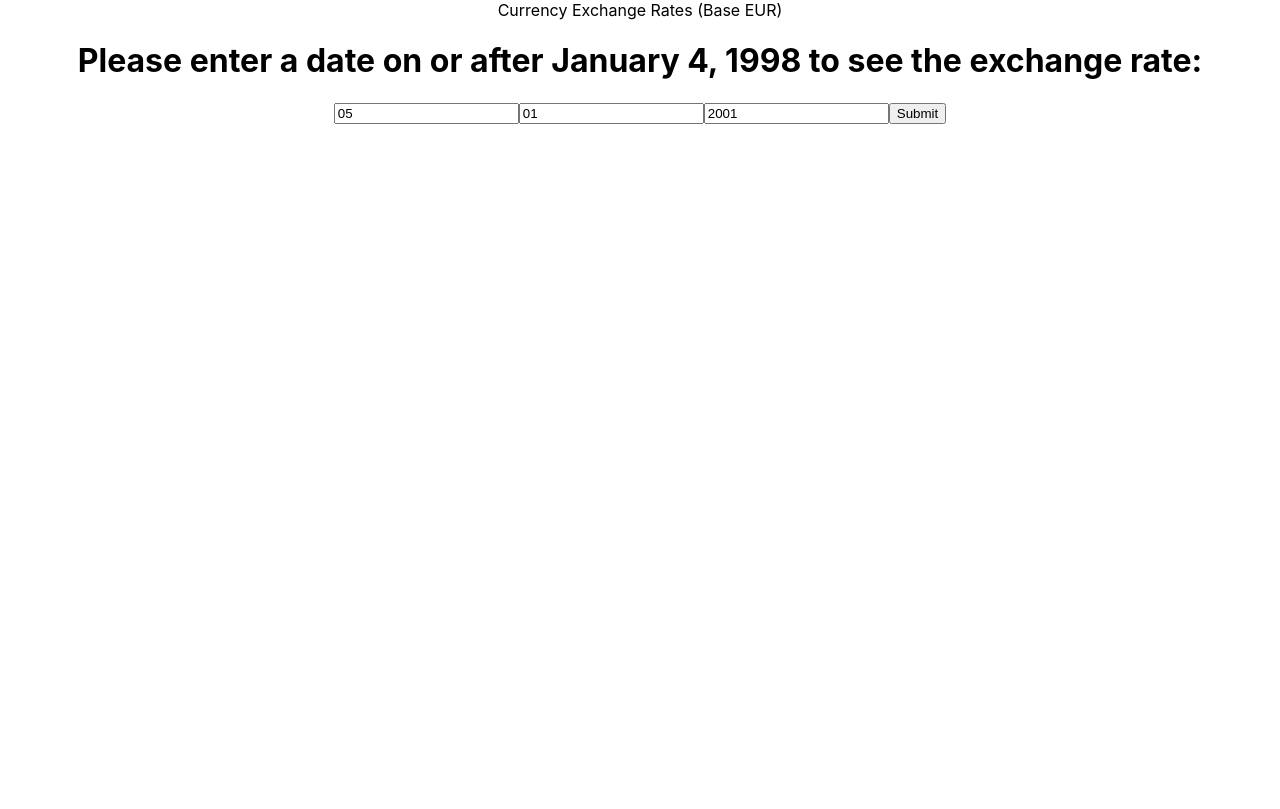
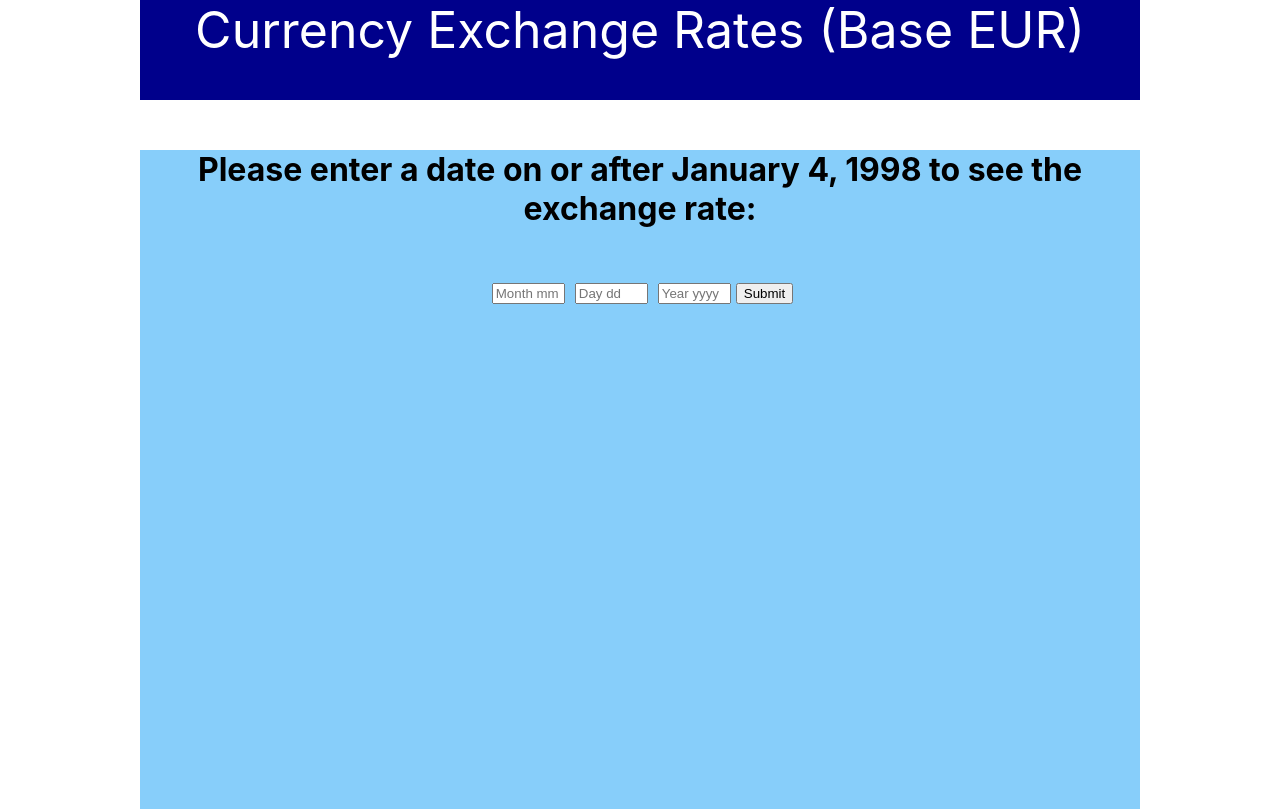
Before and after one commit to annes-github/currency_components, a React (Create React App) app: page / in a window 1280 px wide. Built offline with nearby package versions, Linux system fonts and the light colour scheme.

Commit message:
Adding css and onChange edits

```diff
--- a/src/App.css
+++ b/src/App.css
@@ -1,4 +1,127 @@
-.App {
+:root {
+  --bg: gray;
+  --text-color: white;
+  }
+
+
+body {
+  display: grid;
+  justify-content: center;
+  grid-template-rows: auto ;
+}
+
+.BarChartInput {
+  display: flexbox; /*grid*/
+  /* grid-template-columns: repeat(4, 1fr); */
+  text-align: center;
+  height: 200px;
+  width: 1000px;
+  /* border: 1px solid black;  */
+  align-items: end;
+  background-color: lightskyblue;
+}
+
+input {
+  margin: 5px;
+  width: 65px;
+  justify-content: center;
+}
+
+h1 {
+margin: 50px;
+justify-content: center;
+}
+
+#graph {
+  display: grid;
+  grid-template-columns: repeat(5, 1fr);
+  height: 500px;
+  width: 1000px;
+  /* border: 1px solid black;  */
+  align-items: end;
+  background-color: lightskyblue;
+}
+
+
+.BarChart-title {
+    background-color: darkblue;
+    height: 100px;
+    width: 1000px;
+    /* position: absolute; */
+    text-align: center;
+    font-size: 50px;
+    color: var(--text-color);
+}
+
+
+.BarChart-bar-GBP {
+    background-color: var(--bg);
+    text-align: center;
+    color: var(--text-color);
+    width: 100px;
+    /* height: 100px; */
+    justify-content: center;
+    grid-row: 2 /span 2;
+    grid-column: 2;
+
+}
+
+[class^="BarChart-"]:hover{
+  background-color: darkblue;
+  transition: background-color 3s;
+}
+
+.BarChart-bar-AUD {
+  background-color: var(--bg);
+  text-align: center;
+  color: var(--text-color);
+  width: 100px;
+  /* height: 100px; */
+  justify-content: center;
+  grid-row: 2 /span 2;
+  grid-column: 3;
+
+}
+
+.BarChart-bar-USD {
+  background-color: var(--bg);
+  text-align: center;
+  color: var(--text-color);
+  width: 100px;
+  /* height: 100px; */
+  justify-content: center;
+  grid-row: 2 /span 2;
+  grid-column: 4;
+
+}
+
+.BarChart-bar-CAD {
+  background-color: var(--bg);
+  text-align: center;
+  color: var(--text-color);
+  width: 100px;
+  height: 100px;
+  justify-content: center;
+  grid-row: 2 /span 2;
+  grid-column: 5;
+
+}
+
+
+
+
+
+
+
+
+
+
+
+
+
+
+
+/* .App {
   text-align: center;
 }
 
@@ -35,4 +158,4 @@
   to {
     transform: rotate(360deg);
   }
-}
+} */
--- a/src/App.js
+++ b/src/App.js
@@ -1,69 +1,86 @@
-import React, {useState} from 'react';
+import React, {useState, useEffect} from 'react';
 import './App.css';
 // import reactDom from 'react-dom';
 
 function App() {
 
-  const [year, setYear] = useState('2001');
-  const [month, setMonth] = useState('05');
-  const [day, setDay] = useState('01');
+  const [year, setYear] = useState();
+  const [month, setMonth] = useState();
+  const [day, setDay] = useState();
+  const [data, setData] = useState([]);
 
 
-  function onMonthChange(ev){
-    let value = ev.target.value;
-    setMonth(value);
-  }
-
-  function onDayChange(ev){
-    let value = ev.target.value;
-    setDay(value);
-  }
-
-  function onYearChange(ev){
-    let value = ev.target.value;
-    setYear(value);
-  }
 
   function doFetch(){
+    const accessKey= 'd787bfae4ff1b140e5abf61f63b235d9'
     console.log('fetching');
-    fetch('https://api.ratesapi.io/api/' + year +'-'+ month +'-' + day)
+    fetch('http://api.exchangeratesapi.io/v1/' + year +'-'+ month +'-' + day + '?access_key=' + accessKey)
     .then(response => response.json())
     .then(data => {
       console.log('data came back', data);
+      setData(data);
      return;
 
     })
   }
+
+  function onMonthChange(ev){
+    setMonth(ev.target.value);
+  }
+
+  function onDayChange(ev){
+    setDay(ev.target.value);
+  }
+
+  function onYearChange(ev){
+    setYear(ev.target.value);
+  }
+
+
   return (
+
     <div className="App">
+
       <div class="BarChart-title"> Currency Exchange Rates (Base EUR) </div>
+      <div className="BarChartInput">
       <h1>Please enter a date on or after January 4, 1998 to see the exchange rate:</h1>
-      <div className="BarChartInput">
       {
       <input placeholder="Month mm"
-      value={month}
-      OnChange={onMonthChange}
+        onChange={onMonthChange}
+        value={month}
       />
      }
 
      {
       <input placeholder="Day dd"
+      onChange={onDayChange}
       value={day}
-      OnChange={onDayChange}
       />
      }
 
      {
       <input placeholder="Year yyyy"
-      value={year}
-      OnChange={onYearChange}
+        onChange={onYearChange}
+        value={year}
       />
      }
 
     <button onClick={doFetch}>Submit</button>
+    <div className="BarChart" id="graph">
+
+      {
+          Object.entries(data).map(([key, value]) => (
+          <div className="BarChart-bar" style={{height: (value * 10) + "%"}}>
+          {key}
+         </div>
+
+        ))
+      }
+</div>
 
    </div>
   </div>
+
   );
 
   }
```
